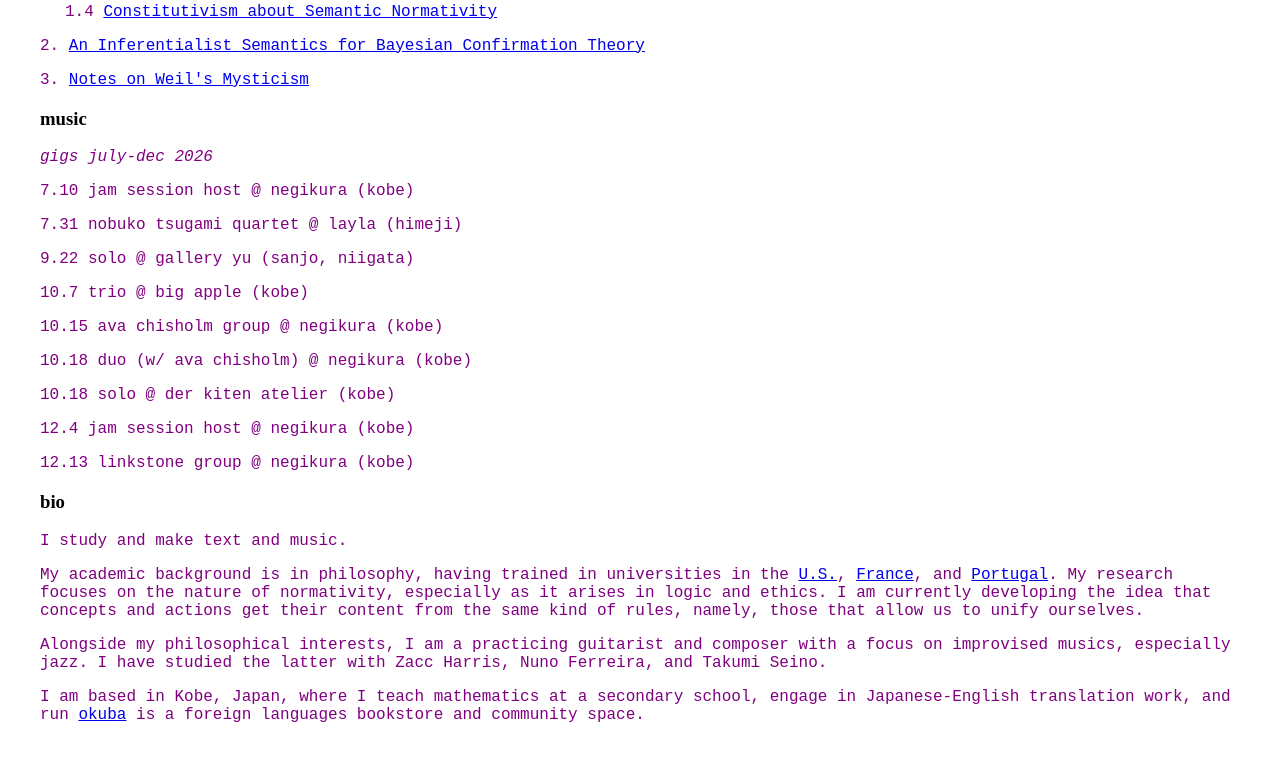
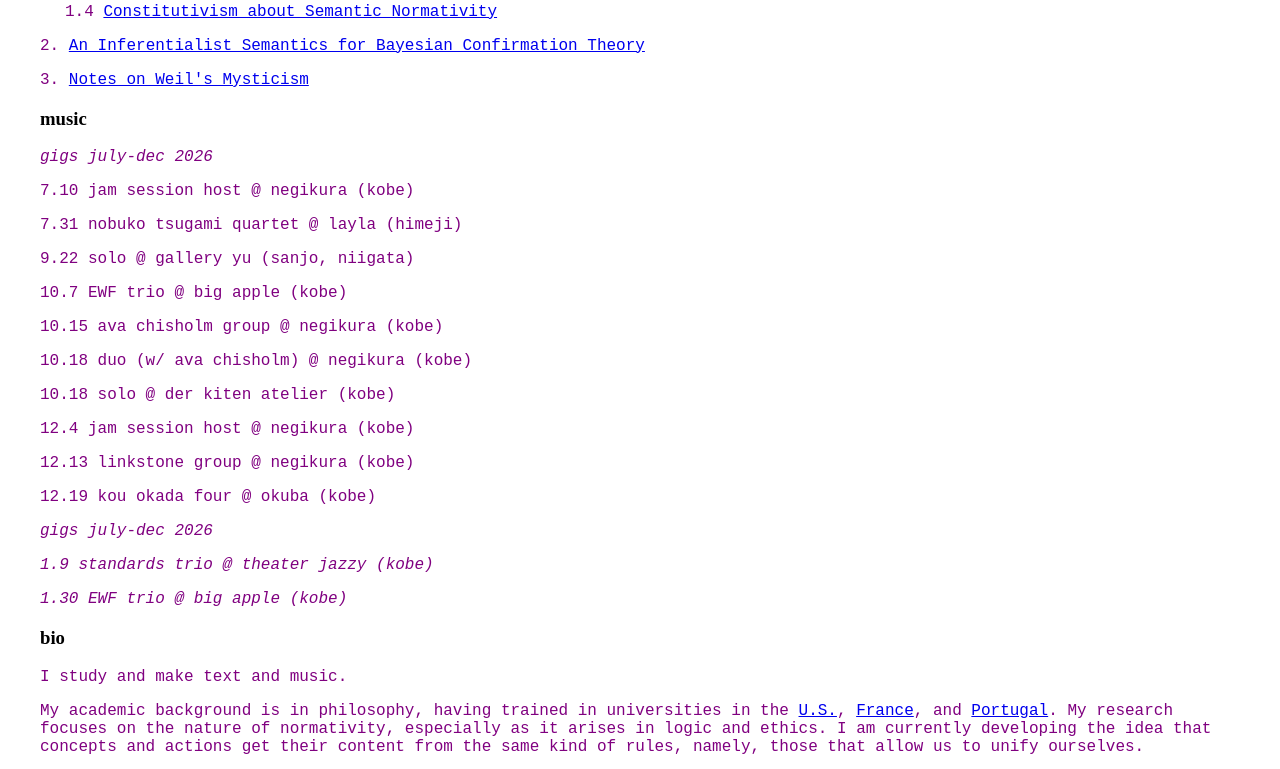
Before and after one commit to kouokada2-rgb/website, a plain HTML site: page index.html in a window 1280 px wide. Shown: the part 424-1193 px from the top of the page. Drawn offline with Linux system fonts and the light colour scheme; files that its build step writes are made by us from their sources.

Commit message:
Update gig details in index.html

```diff
--- a/index.html
+++ b/index.html
@@ -34,12 +34,17 @@
     <p>7.10 jam session host @ negikura (kobe)</p>
     <p>7.31 nobuko tsugami quartet @ layla (himeji)</p>
     <p>9.22 solo @ gallery yu (sanjo, niigata)</p>
-    <p>10.7 trio  @ big apple (kobe)</p>
+    <p>10.7 EWF trio  @ big apple (kobe)</p>
     <p>10.15 ava chisholm group @ negikura (kobe)</p>
     <p>10.18 duo (w/ ava chisholm) @ negikura (kobe)</p>
     <p>10.18 solo @ der kiten atelier (kobe)</p>
     <p>12.4 jam session host @ negikura (kobe)</p>
     <p>12.13 linkstone group @ negikura (kobe)</p>
+    <p>12.19 kou okada four @ okuba (kobe)</p>
+    <p><i></i></p>
+    <p><i>gigs july-dec 2026</i></p>
+    <p><i>1.9 standards trio @ theater jazzy (kobe)</i></p>
+    <p><i>1.30 EWF trio @ big apple (kobe)</i></p>
 
 
     <h3>bio</h3>
```
